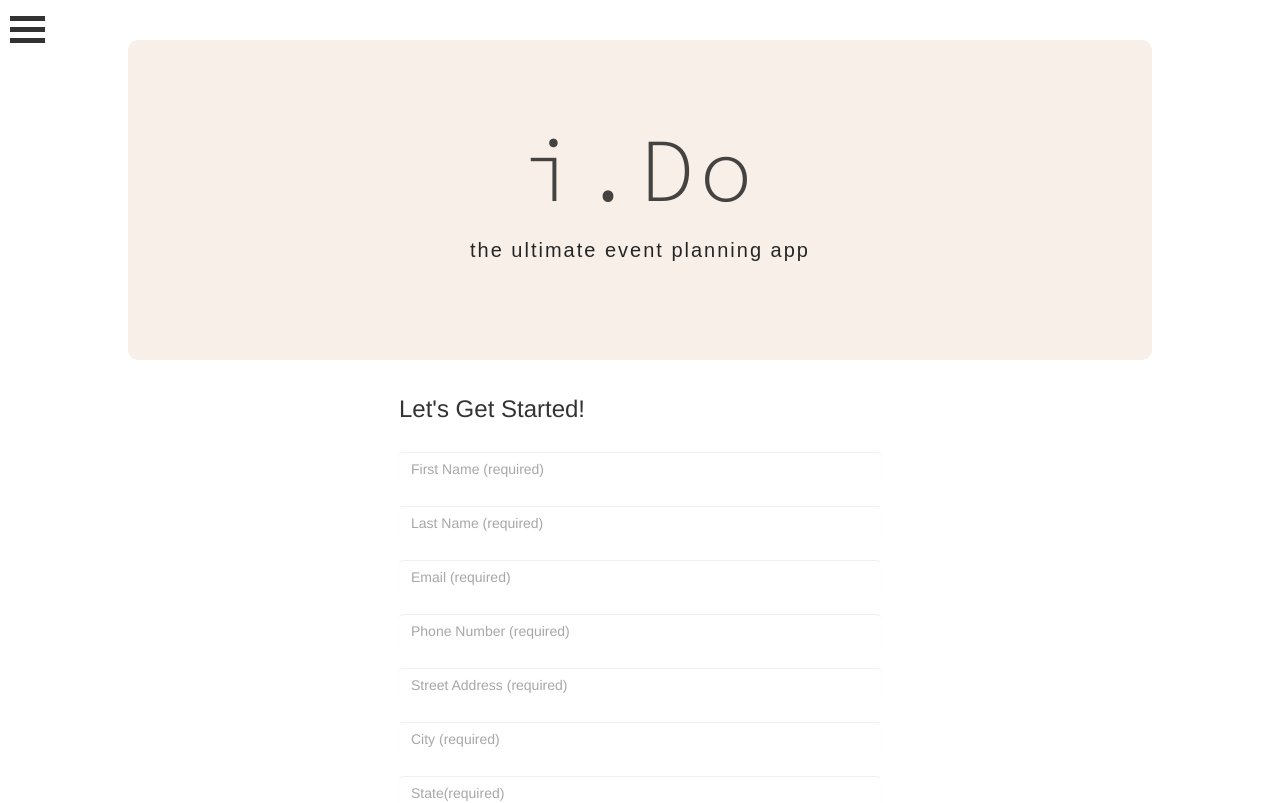
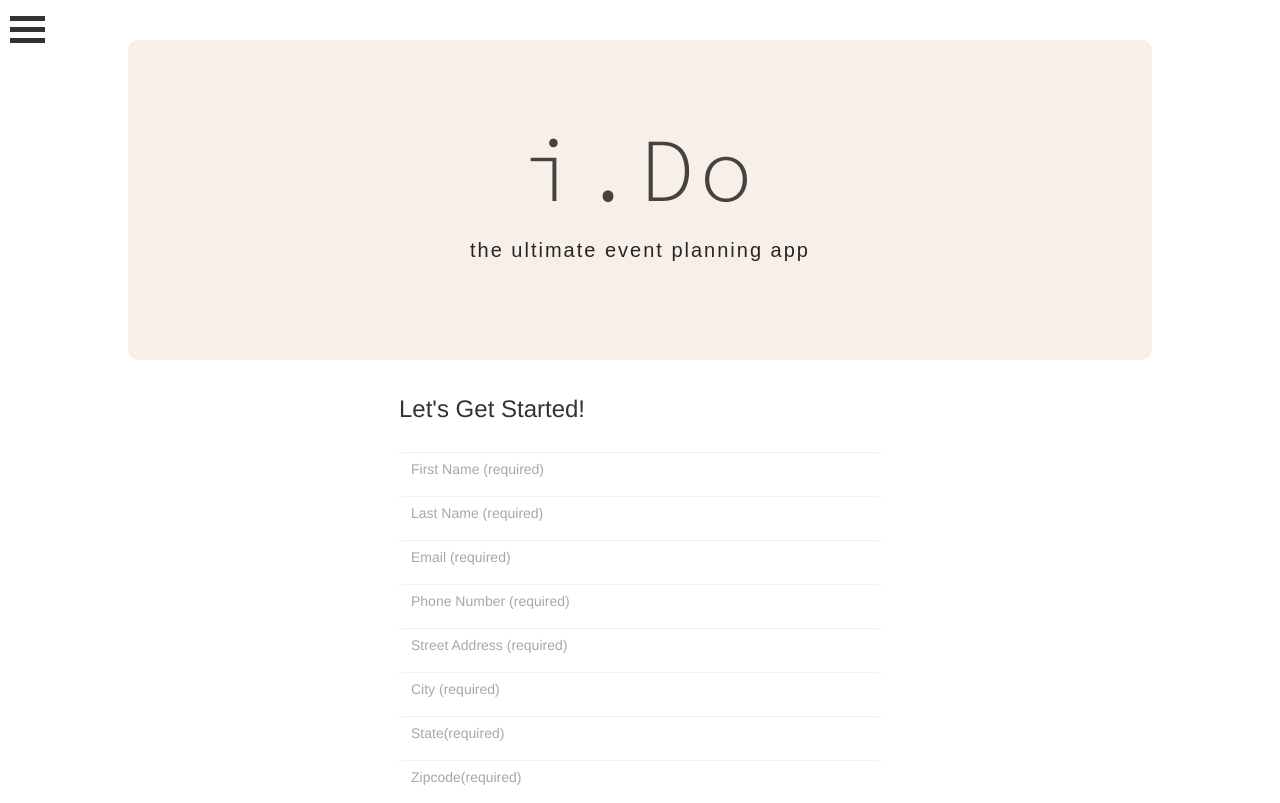
Before and after one commit to sallan306/I.Do, a React (Create React App) app in the folder client/: page /event/1 in a window 1280 px wide. Shown: the top 803 px of the page. Built offline with nearby package versions, Linux system fonts and the light colour scheme; a web font is replaced by a local one.

Commit message:
minor margin changes

```diff
--- a/client/src/components/Nav/style.css
+++ b/client/src/components/Nav/style.css
@@ -112,7 +112,7 @@ nav {
     float: right;
 }
 .form-group {
-    margin-bottom: 0px
+    margin-bottom: -10px
 }
 
 @media only screen and (max-width: 600px) {
```
